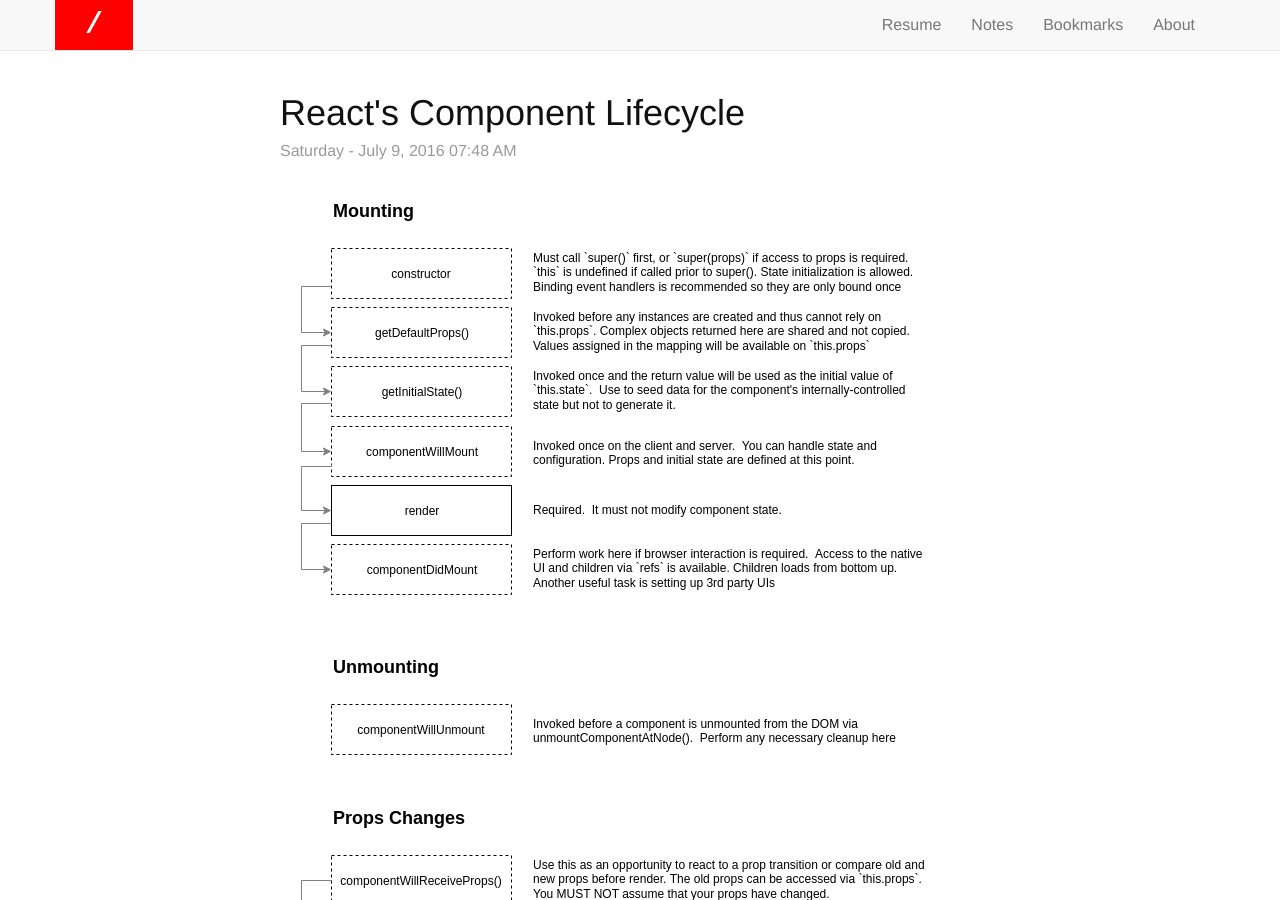
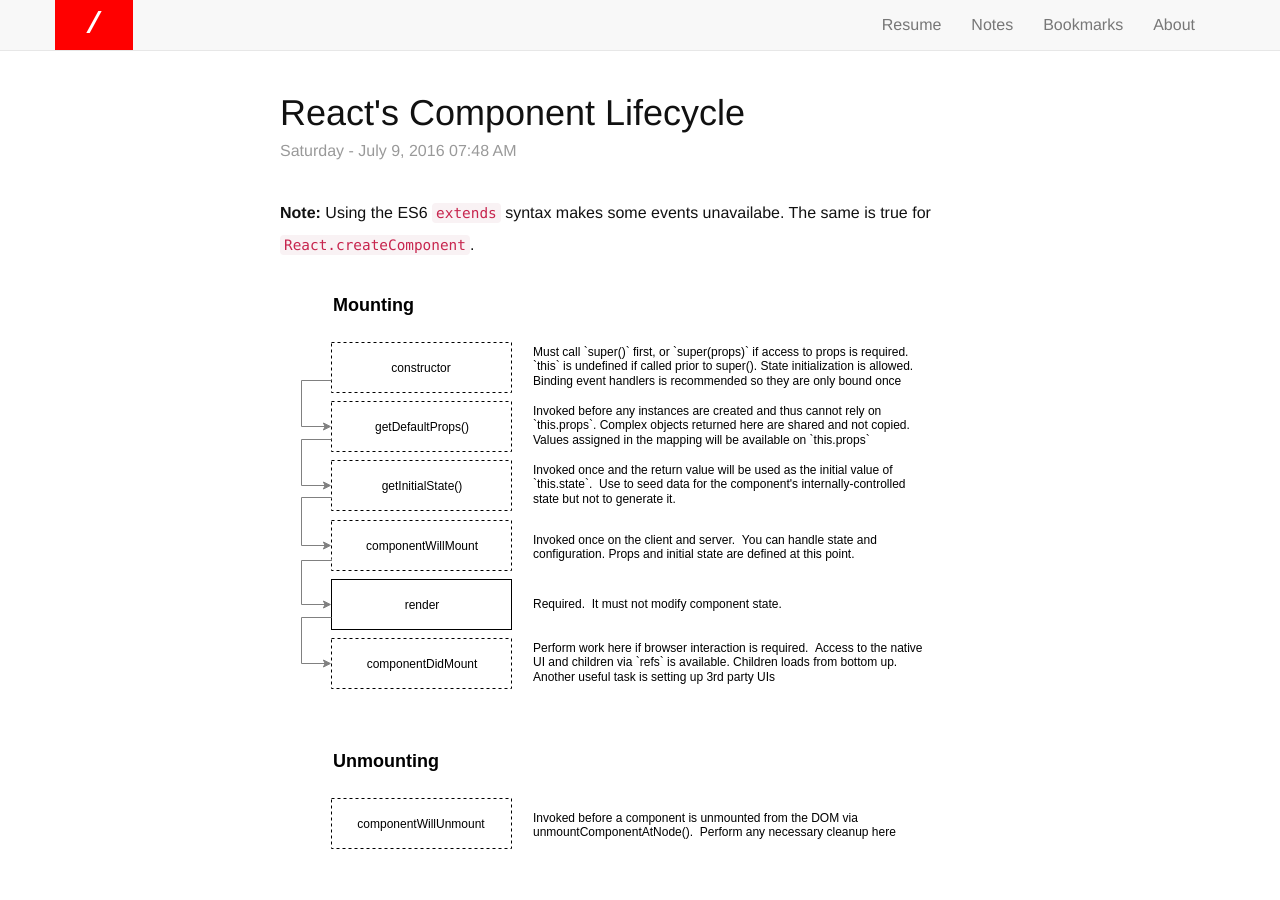
Before and after one commit to gabrielpascua/gabrielpascua.com, a Jekyll site: the page built from _posts/2016-07-09-react-component-lifecycle.markdown, in a window 1280 px wide and 900 px high. Built offline with Jekyll 4.4.1, drawn with Linux system fonts in a browser that asks for light colours.

Commit message:
Update 2016-07-09-react-component-lifecycle.markdown

```diff
--- a/_posts/2016-07-09-react-component-lifecycle.markdown
+++ b/_posts/2016-07-09-react-component-lifecycle.markdown
@@ -6,6 +6,10 @@ date:   2016-07-09 07:48
 categories: notes
 tags: react javascript
 ---
+
+<p>
+<b>Note:</b> Using the ES6 <code>extends</code> syntax makes some events unavailabe.  The same is true for <code>React.createComponent</code>.
+</p>
 
 <p>
 <img src="/img/react-component-lifecycle.svg" />
```
